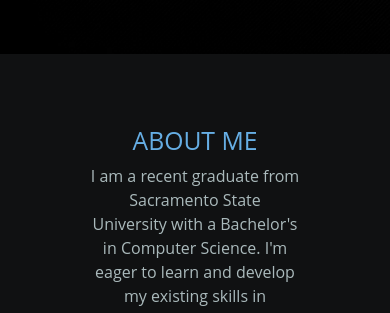
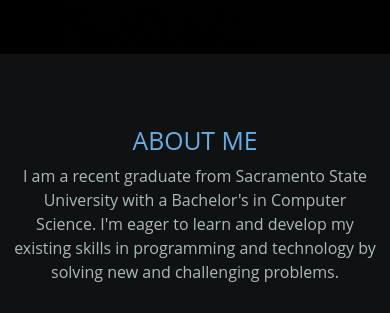
Before and after one commit to Warthog710/Warthog710.github.io, a plain HTML site: page index.html in a window 390 px wide. Shown: the part 790-1103 px from the top of the page. Drawn offline with nearby package versions, Linux system fonts and the light colour scheme.

Commit message:
Fixed sizing on mobile

```diff
--- a/css/stylesheet.css
+++ b/css/stylesheet.css
@@ -143,6 +143,14 @@ section {
     margin-right: 20%;
 }
 
+@media screen and (max-width: 978px) {
+
+    section {
+        margin-left: 0%;
+        margin-right: 0%;
+    }
+}
+
 p {
     opacity: 90%;
 }
```
